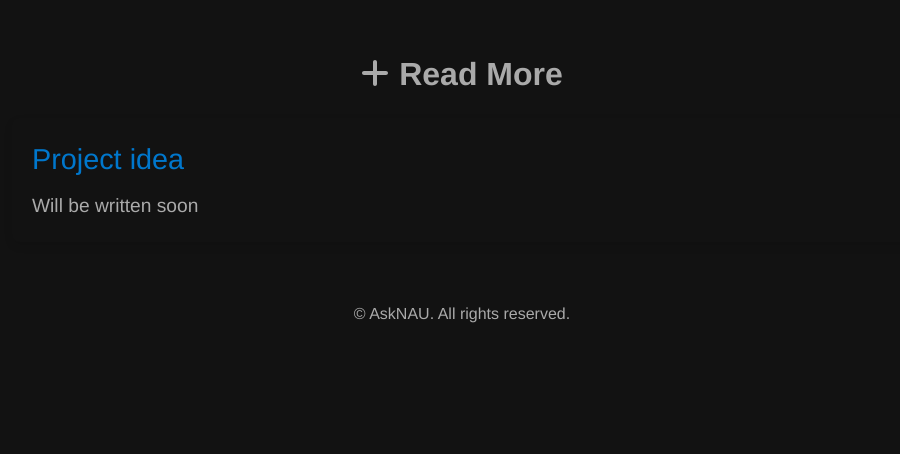
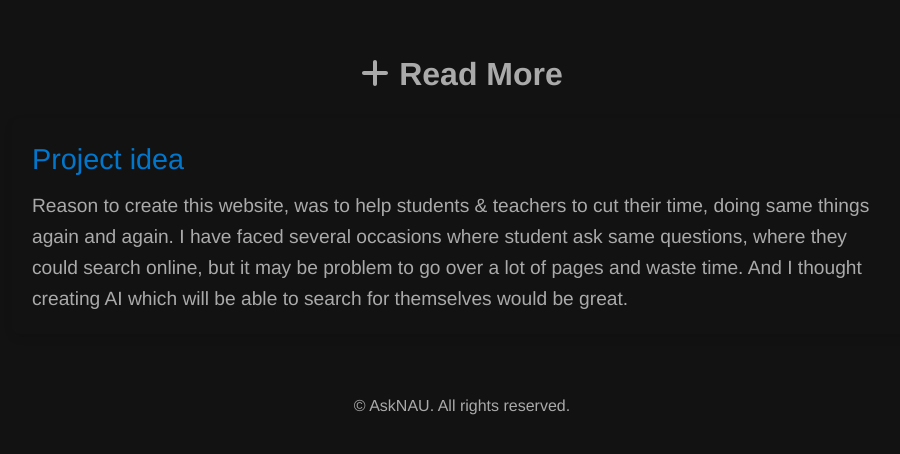
Before and after one commit to zkalykov/asknau, a React (Create React App) app: page / in a window 1280 px wide. Shown: the part 2107-2561 px from the top of the page, without its empty margins (178-1078 px from the left). Before the commit the page ends 2473 px from the top, so only its background shows below. Built offline with nearby package versions, Linux system fonts and the light colour scheme.

Commit message:
UPdated words

```diff
--- a/src/Demo.js
+++ b/src/Demo.js
@@ -115,7 +115,7 @@ function Demo() {
       <div className="how-works">
 
         <h3>Project idea</h3>
-        <p>Will be written soon</p>
+        <p>Reason to create this website, was to help students & teachers to cut their time, doing same things again and again. I have faced several occasions where student ask same questions, where they could search online, but it may be problem to go over a lot of pages and waste time. And I thought creating AI which will be able to search for themselves would be great.</p>
 
 
       </div>
```
Also changed, not shown: 1 other file (tests, documents, lock files or other folders).
